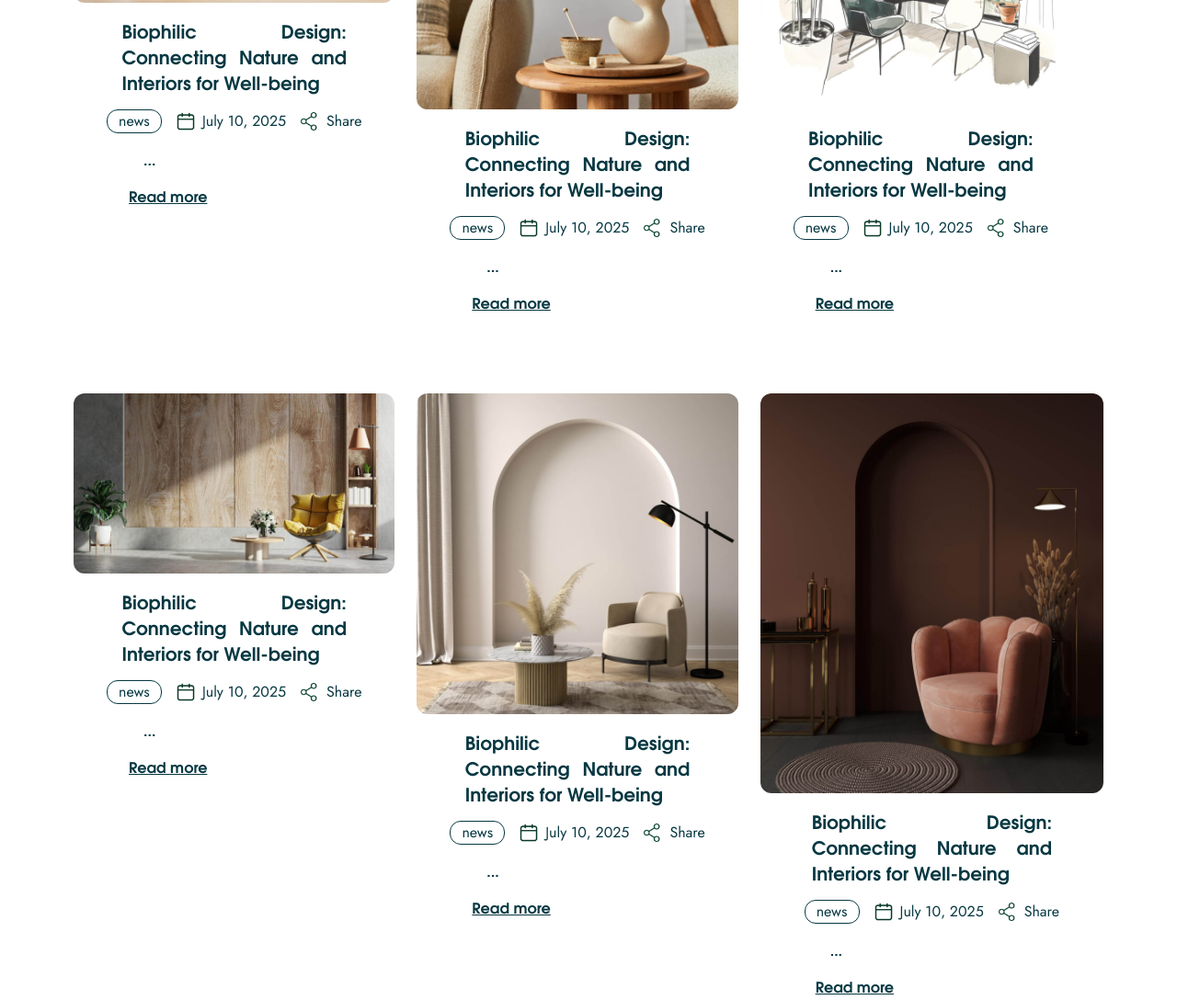
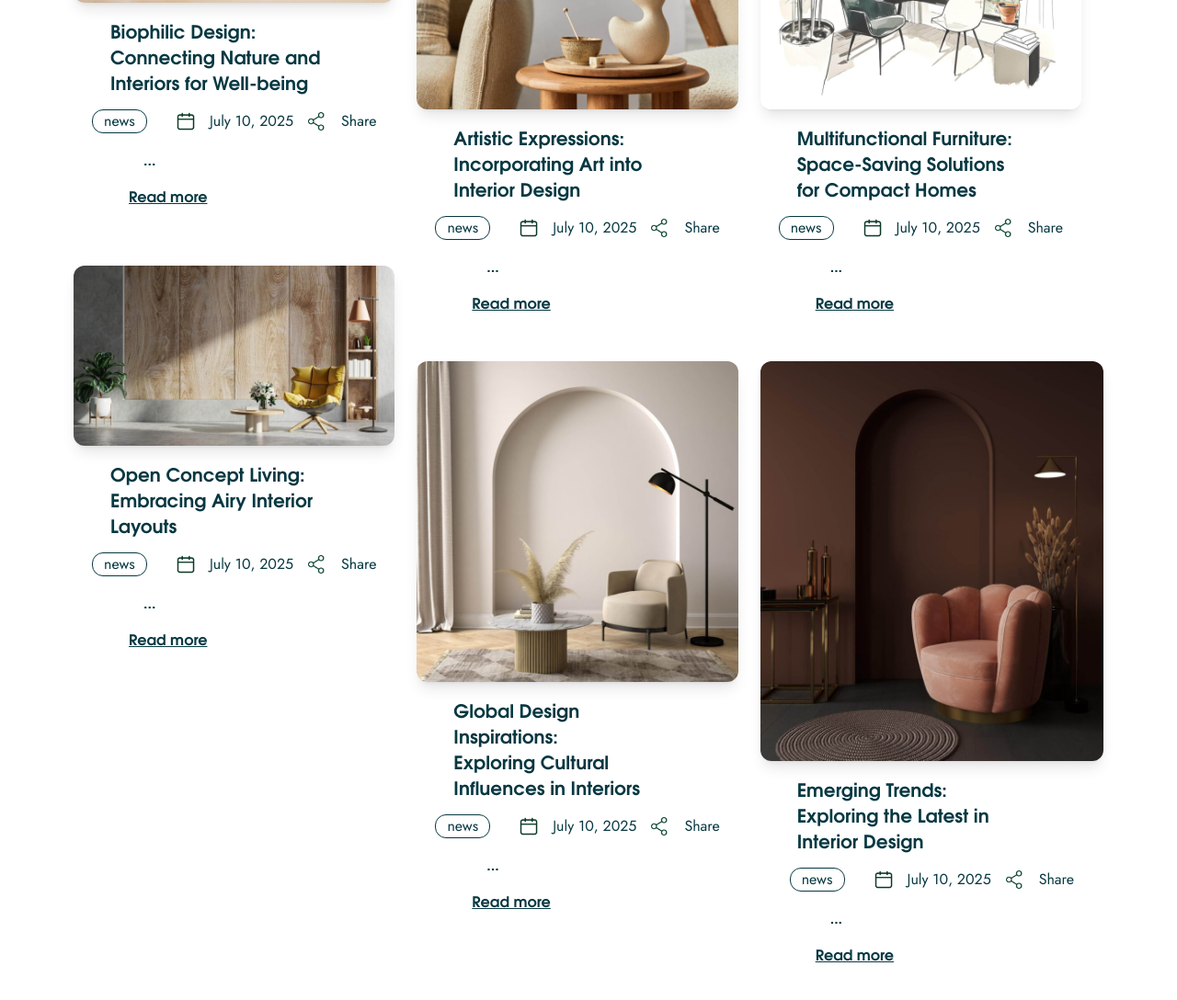
Before and after one commit to Amit-Bongale/Interior_design, a plain HTML site: page news.html in a window 1280 px wide. Shown: the part 1010-2098 px from the top of the page at 92% size. Drawn offline with nearby package versions, Linux system fonts and the light colour scheme.

Commit message:
news page edited the grid

```diff
--- a/news.html
+++ b/news.html
@@ -9,6 +9,10 @@
     <script src="https://cdn.jsdelivr.net/npm/@tailwindcss/browser@4"></script>
     <!-- swiper js -->
     <script src="https://cdn.jsdelivr.net/npm/swiper@11/swiper-element-bundle.min.js"></script>
+<!-- aos -->
+ <link href="https://unpkg.com/aos@2.3.1/dist/aos.css" rel="stylesheet">
+ <script src="https://unpkg.com/aos@2.3.1/dist/aos.js"></script>
+
 
     <link rel="stylesheet" href="style.css" />
   </head>
@@ -18,11 +22,13 @@
     >
       <div class="flex justify-between md:justify-around items-center px-4">
         <!-- Logo -->
-        <a href="/index.html"><div
+        <a href="/index.html"
+          ><div
             class="text-xl lg:text-4xl font-bold tracking-wider md:border-r p-6"
           >
             RENEVETE
-        </div></a>
+          </div></a
+        >
 
         <!-- Hamburger Icon (Mobile) -->
         <button id="menu-toggle" class="md:hidden focus:outline-none">
@@ -108,222 +114,284 @@
 
 
 
-
-
-
-    <section>
+    <section class="overflow-hidden">
       <div class="flex justify-center items-center mt-10">
-        <h1 class="text-6xl">News</h1>
+        <h1 data-aos="fade-left" class="text-6xl">News</h1>
       </div>
 
       <div class="p-4 sm:p-6 md:p-10">
-        <div class="grid sm:grid-cols-1 lg:grid-cols-3 grid-rows-2 space-x-6 p-10">
-
+        <div
+          data-aos="zoom-in-up" class="grid sm:grid-cols-1 lg:grid-cols-3 grid-rows-2 space-x-6 p-10"
+        >
           <!-- image1 -->
-          <div>
-            <img src="/Assets/news assets/news1.jpg" alt="" class="rounded-xl w-full "/>
-            <div class="flex justify-center items-center">
-              <h3 class="text-center text-justify text-xl w-[70%] pt-4">
-                Biophilic Design: Connecting Nature and Interiors for Well-being
-              </h3>
+          <div class="sm:row-span-2">
+            <img
+              src="/Assets/news assets/news1.jpg"
+              alt=""
+              class="rounded-xl w-full shadow-lg cursor-pointer transition-transform duration-300 ease-in-out transform hover:scale-105"
+            />
+            <div class="flex flex-col items-start w-[70%] ml-10">
+              <h3 class="text-xl pt-4">Biophilic Design: </h3>
+              <h3 class="text-xl"> Connecting Nature and Interiors for Well-being</h3>
             </div>
 
-            <div class="flex  justify-center flex-wrap items-center mt-4">
-              <h4 class="mr-4 w-15 jost border rounded-xl text-center">news</h4>
+            <div
+              class="flex justify-center flex-wrap items-center gap-x-4 gap-y-2 mt-4 text-sm sm:text-base"
+            >
+              <h4 class="mr-4 sm:w-15 w-10 jost border rounded-xl text-center">
+                news
+              </h4>
               <img
                 src="/Assets/news assets/calendar.png"
                 alt=""
-                class="w-5 h-5"
+                class="sm:w-5 sm:h-5 h-4 w-4"
               />
-              <h4 class="pl-2 pr-4 jost">July 10, 2025</h4>
-              <img src="/Assets/news assets/share.png" alt="" class="w-5 h-5" />
-              <h4 class="pl-2 jost">Share</h4>
+              <h4 class="jost">July 10, 2025</h4>
+              <img
+                src="/Assets/news assets/share.png"
+                alt=""
+                class="sm:w-5 sm:h-5 w-4 h-4"
+              />
+              <h4 class="jost">Share</h4>
             </div>
 
             <div class="flex flex-col ml-15">
               <span class="p-4">...</span>
               <h3
-                class="underline shadow-2xl font-medium hover:underline-offset-4 cursor-pointer"
+                class="underline font-medium hover:underline-offset-4 cursor-pointer"
               >
                 Read more
               </h3>
             </div>
-
           </div>
 
+          <!-- image2 -->
+          <div class="sm:col-start-2 sm:row-start-1 sm:row-span-3">
+            <img
+              src="/Assets/news assets/news2.jpg"
+              alt=""
+              class="rounded-xl w-full shadow-lg cursor-pointer transition-transform duration-300 ease-in-out transform hover:scale-105 "
+            />
 
-<!-- image2 -->
-          <div><img src="/Assets/news assets/news2.jpg" alt="" class="w-full rounded-xl" />
-
-                        <div class="flex justify-center items-center">
-              <h3 class="text-center text-justify text-xl w-[70%] pt-4">
-                Biophilic Design: Connecting Nature and Interiors for Well-being
-              </h3>
+            <div class="flex flex-col items-start w-[70%] ml-10">
+              <h3 class="text-xl pt-4">Artistic Expressions:</h3>
+              <h3 class="text-xl">Incorporating Art into Interior Design</h3>
             </div>
 
-            <div class="flex justify-center items-center mt-4">
-              <h4 class="mr-4 w-15 jost border rounded-xl text-center">news</h4>
+            <div
+              class="flex justify-center items-center mt-4 gap-x-4 gap-y-2 text-sm sm:text-base"
+            >
+              <h4 class="mr-4 sm:w-15 w-10 jost border rounded-xl text-center">
+                news
+              </h4>
               <img
                 src="/Assets/news assets/calendar.png"
                 alt=""
-                class="w-5 h-5"
+                class="sm:w-5 sm:h-5 w-4 h-4"
               />
-              <h4 class="pl-2 pr-4 jost">July 10, 2025</h4>
-              <img src="/Assets/news assets/share.png" alt="" class="w-5 h-5" />
-              <h4 class="pl-2 jost">Share</h4>
+              <h4 class="jost">July 10, 2025</h4>
+              <img
+                src="/Assets/news assets/share.png"
+                alt=""
+                class="sm:w-5 sm:h-5 w-4 h-4"
+              />
+              <h4 class="jost">Share</h4>
             </div>
 
             <div class="flex flex-col ml-15">
               <span class="p-4">...</span>
               <h3
-                class="underline shadow-2xl font-medium hover:underline-offset-4 cursor-pointer"
+                class="underline font-medium hover:underline-offset-4 cursor-pointer pb-6"
               >
                 Read more
               </h3>
             </div>
-
-
-        </div>
-<!-- image3 -->
-          <div><img src="/Assets/news assets/news3.jpg" alt="" class="rounded-xl w-full"/>
-
-                        <div class="flex justify-center items-center">
-              <h3 class="text-center text-justify text-xl w-[70%] pt-4">
-                Biophilic Design: Connecting Nature and Interiors for Well-being
-              </h3>
           </div>
 
-            <div class="flex justify-center items-center mt-4">
-              <h4 class="mr-4 w-15 jost border rounded-xl text-center">news</h4>
+          <!-- image3 -->
+          <div class="sm:col-start-3 sm:row-start-1 sm:row-span-3">
+            <img
+              src="/Assets/news assets/news3.jpg"
+              alt=""
+              class="rounded-xl w-full shadow-lg cursor-pointer transition-transform duration-300 ease-in-out transform hover:scale-105"
+            />
+
+            <div class="flex flex-col items-start w-[70%] ml-10">
+              <h3 class="text-xl pt-4">Multifunctional Furniture: </h3>
+              <h3 class="text-xl">Space-Saving Solutions for Compact Homes</h3>
+            </div>
+
+            <div
+              class="flex justify-center items-center mt-4 gap-x-4 gap-y-2 text-sm sm:text-base"
+            >
+              <h4 class="mr-4 sm:w-15 w-10 jost border rounded-xl text-center">
+                news
+              </h4>
               <img
                 src="/Assets/news assets/calendar.png"
                 alt=""
-                class="w-5 h-5"
+                class="sm:w-5 sm:h-5 w-4 h-4"
               />
-              <h4 class="pl-2 pr-4 jost">July 10, 2025</h4>
-              <img src="/Assets/news assets/share.png" alt="" class="w-5 h-5" />
-              <h4 class="pl-2 jost">Share</h4>
+              <h4 class="jost">July 10, 2025</h4>
+              <img
+                src="/Assets/news assets/share.png"
+                alt=""
+                class="sm:w-5 sm:h-5 w-4 h-4"
+              />
+              <h4 class="jost">Share</h4>
             </div>
 
             <div class="flex flex-col ml-15">
               <span class="p-4">...</span>
               <h3
-                class="underline shadow-2xl font-medium hover:underline-offset-4 cursor-pointer"
+                class="underline font-medium hover:underline-offset-4 cursor-pointer pb-6"
               >
                 Read more
               </h3>
             </div>
-
-
           </div>
 
           <!-- image4 -->
-          <div><img src="/Assets/news assets/news4.jpg" alt="" class="rounded-xl w-full"/>
+          <div class="sm:row-start-3 sm:col-start-1 sm:row-span-2 sm:pt-16">
+            <img
+              src="/Assets/news assets/news4.jpg"
+              alt=""
+              class="w-full rounded-xl shadow-lg cursor-pointer transition-transform duration-300 ease-in-out transform hover:scale-105"
+            />
 
-
-                        <div class="flex justify-center items-center">
-              <h3 class="text-center text-justify text-xl w-[70%] pt-4">
-                Biophilic Design: Connecting Nature and Interiors for Well-being
-              </h3>
+            <div class="flex flex-col items-start w-[70%] ml-10">
+              <h3 class="text-xl pt-4">Open Concept Living:</h3>
+              <h3 class="text-xl"> Embracing Airy Interior Layouts</h3>
             </div>
 
-            <div class="flex justify-center items-center mt-4">
-              <h4 class="mr-4 w-15 jost border rounded-xl text-center">news</h4>
+            <div
+              class="flex justify-center items-center mt-4 gap-x-4 gap-y-2 text-sm sm:text-base"
+            >
+              <h4 class="mr-4 sm:w-15 w-10 jost border rounded-xl text-center">
+                news
+              </h4>
               <img
                 src="/Assets/news assets/calendar.png"
                 alt=""
-                class="w-5 h-5"
+                class="sm:w-5 sm:h-5 w-4 h-4"
               />
-              <h4 class="pl-2 pr-4 jost">July 10, 2025</h4>
-              <img src="/Assets/news assets/share.png" alt="" class="w-5 h-5" />
-              <h4 class="pl-2 jost">Share</h4>
+              <h4 class="jost">July 10, 2025</h4>
+              <img
+                src="/Assets/news assets/share.png"
+                alt=""
+                class="sm:w-5 sm:h-5 w-4 h-4"
+              />
+              <h4 class="jost">Share</h4>
             </div>
 
             <div class="flex flex-col ml-15">
               <span class="p-4">...</span>
               <h3
-                class="underline shadow-2xl font-medium hover:underline-offset-4 cursor-pointer"
+                class="underline font-medium hover:underline-offset-4 cursor-pointer pb-6"
               >
                 Read more
               </h3>
             </div>
-
           </div>
 
-
           <!-- image5 -->
-          <div><img src="/Assets/news assets/news5.jpg" alt="" class="rounded-xl w-full" />
-               <div class="flex justify-center items-center">
-              <h3 class="text-center text-justify text-xl w-[70%] pt-4">
-                Biophilic Design: Connecting Nature and Interiors for Well-being
-              </h3>
+          <div class="sm:col-start-2 sm:row-start-3 sm:row-span-3 sm:mt-[45%]">
+            <img
+              src="/Assets/news assets/news5.jpg"
+              alt=""
+              class="rounded-xl w-full shadow-lg cursor-pointer transition-transform duration-300 ease-in-out transform hover:scale-105"
+            />
+            <div class="flex flex-col items-start w-[70%] ml-10">
+              <h3 class="text-xl pt-4">Global Design Inspirations: </h3>
+              <h3 class="text-xl">Exploring Cultural Influences in Interiors</h3>
             </div>
 
-            <div class="flex justify-center items-center mt-4">
-              <h4 class="mr-4 w-15 jost border rounded-xl text-center">news</h4>
+            <div
+              class="flex justify-center items-center mt-4 gap-x-4 gap-y-2 text-sm sm:text-base"
+            >
+              <h4 class="mr-4 sm:w-15 w-10 jost border rounded-xl text-center">
+                news
+              </h4>
               <img
                 src="/Assets/news assets/calendar.png"
                 alt=""
-                class="w-5 h-5"
+                class="sm:w-5 sm:h-5 w-4 h-4"
               />
-              <h4 class="pl-2 pr-4 jost">July 10, 2025</h4>
-              <img src="/Assets/news assets/share.png" alt="" class="w-5 h-5" />
-              <h4 class="pl-2 jost">Share</h4>
+              <h4 class="jost">July 10, 2025</h4>
+              <img
+                src="/Assets/news assets/share.png"
+                alt=""
+                class="sm:w-5 sm:h-5 w-4 h-4"
+              />
+              <h4 class="jost">Share</h4>
             </div>
 
             <div class="flex flex-col ml-15">
               <span class="p-4">...</span>
               <h3
-                class="underline shadow-2xl font-medium hover:underline-offset-4 cursor-pointer"
+                class="underline font-medium hover:underline-offset-4 cursor-pointer pb-6"
               >
                 Read more
               </h3>
             </div>
-
-
           </div>
 
           <!-- image6 -->
-          <div><img src="/Assets/news assets/news6.jpg" alt="" class="rounded-xl w-full"/>
-                    <div class="flex justify-center items-center">
-              <h3 class="text-center text-justify text-xl w-[70%] pt-4">
-                Biophilic Design: Connecting Nature and Interiors for Well-being
-              </h3>
+          <div class="sm:col-start-3 sm:row-start-3 sm:row-span-3 sm:mt-[45%]">
+            <img
+              src="/Assets/news assets/news6.jpg"
+              alt=""
+              class="rounded-xl w-full shadow-lg cursor-pointer transition-transform duration-300 ease-in-out transform hover:scale-105"
+            />
+            <div class="flex flex-col items-start w-[70%] ml-10">
+              <h3 class="text-xl pt-4">Emerging Trends: </h3>
+              <h3 class="text-xl">Exploring the Latest in Interior Design</h3>
             </div>
 
-            <div class="flex justify-center items-center mt-4">
-              <h4 class="mr-4 w-15 jost border rounded-xl text-center">news</h4>
+            <div
+              class="flex justify-center items-center mt-4 gap-x-4 gap-y-2 text-sm sm:text-base"
+            >
+              <h4 class="mr-4 sm:w-15 w-10 jost border rounded-xl text-center">
+                news
+              </h4>
               <img
                 src="/Assets/news assets/calendar.png"
                 alt=""
-                class="w-5 h-5"
+                class="sm:w-5 sm:h-5 w-4 h-4"
               />
-              <h4 class="pl-2 pr-4 jost">July 10, 2025</h4>
-              <img src="/Assets/news assets/share.png" alt="" class="w-5 h-5" />
-              <h4 class="pl-2 jost">Share</h4>
+              <h4 class="jost">July 10, 2025</h4>
+              <img
+                src="/Assets/news assets/share.png"
+                alt=""
+                class="sm:w-5 sm:h-5 w-4 h-4"
+              />
+              <h4 class="jost">Share</h4>
             </div>
 
             <div class="flex flex-col ml-15">
               <span class="p-4">...</span>
               <h3
-                class="underline shadow-2xl font-medium hover:underline-offset-4 cursor-pointer"
+                class="underline font-medium hover:underline-offset-4 cursor-pointer "
               >
                 Read more
               </h3>
             </div>
-
-
           </div>
         </div>
       </div>
     </section>
 
-
-
     <section>
-      <div class="flex justify-center items-center pt-16 pb-4">
-      <h4 class="text-xl jost">©2025 Kartik Pvt. - New York</h4>
+      <div class="flex justify-center items-center mt-20 pb-4">
+        <h4 class="text-xl jost ">©2025 Kartik Pvt. - New York</h4>
       </div>
     </section>
+
+    <script>
+      AOS.init({
+        duration:500,
+        easing:"ease-in-sine"
+      });
+    </script>
   </body>
 </html>
```
Lines whose indentation alone changed are shown as unchanged.
